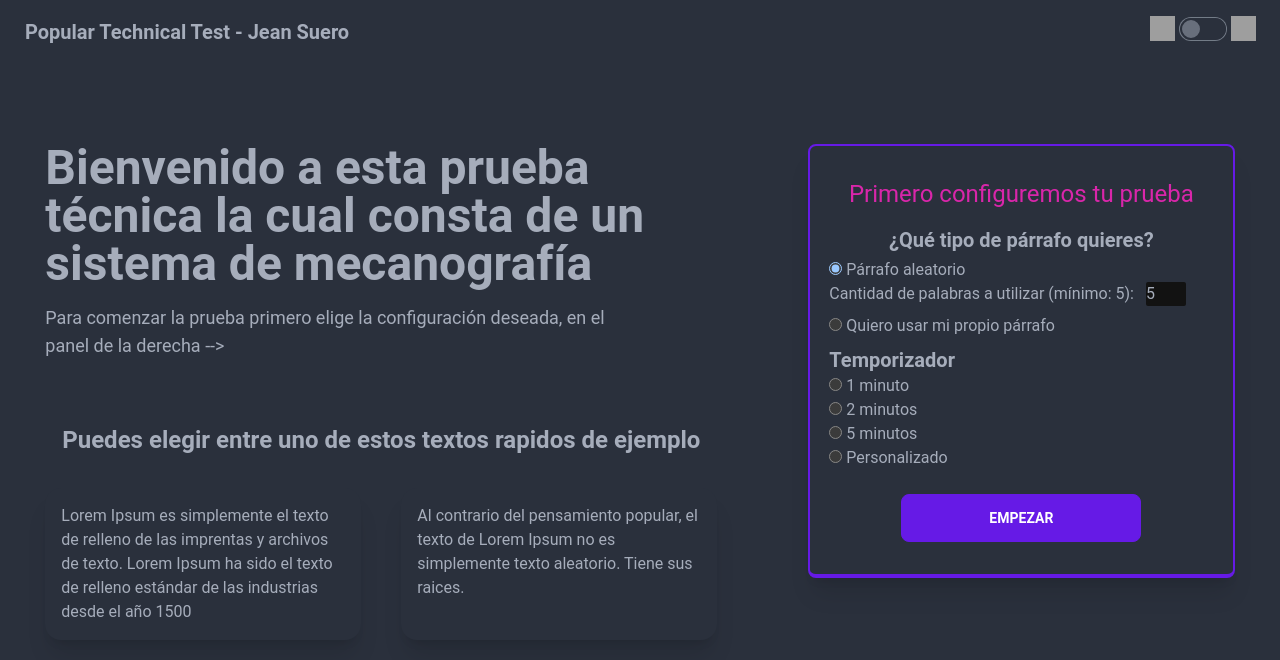
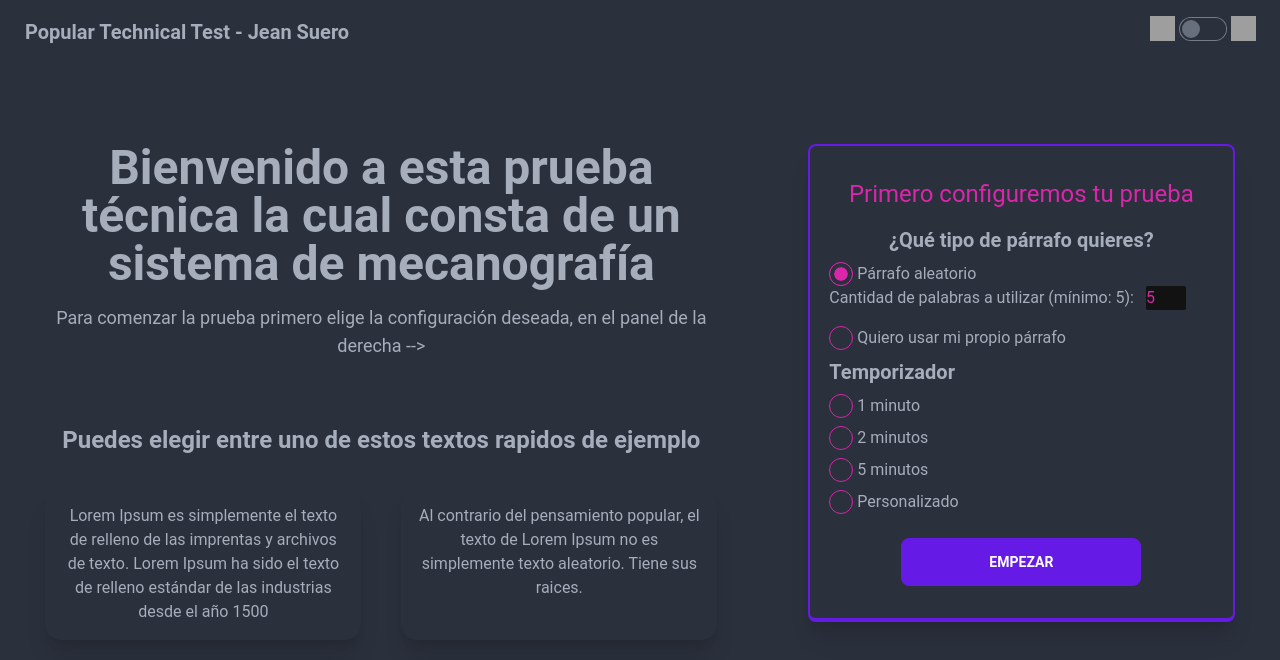
Before and after one commit to Sheansuke/popular-technical-test-jean-suero, a Next.js app: page / in a window 1280 px wide. Both pictures are taken after a click on the radio button 835 px from the left and 268 px from the top of the page. Shown: the top 660 px of the page. Built offline with nearby package versions, Linux system fonts and the light colour scheme; grey boxes are pictures that could not be loaded.

Commit message:
:lipstick: [UI]: improve UI experience

```diff
--- a/components/atoms/InputRadio.tsx
+++ b/components/atoms/InputRadio.tsx
@@ -8,8 +8,8 @@ interface InputRadioProps {
 
 export const InputRadio: FC<InputRadioProps> = ({value, label, rest }) => {
   return (
-    <div>
-      <input {...rest} type="radio" value={value} /> <span>{label ?? ""}</span>
+    <div className="flex mt-2">
+      <input {...rest} type="radio" className="radio radio-secondary mr-1"  value={value} /> <span>{label ?? ""}</span>
     </div>
   );
 };
--- a/components/molecules/ConfigTyping/ConfigTyping.tsx
+++ b/components/molecules/ConfigTyping/ConfigTyping.tsx
@@ -58,7 +58,7 @@ export const ConfigTyping: FC<ConfigTypingProps> = ({ onDataSubmit }) => {
               type="number"
               defaultValue="5"
               {...register("wordsCount", { required: true, min: 5 })}
-              className="w-10 rounded-sm ml-2 mb-2"
+              className="w-10 rounded-sm ml-2 mb-2 text-secondary"
             />
           </>
         )}
@@ -76,7 +76,7 @@ export const ConfigTyping: FC<ConfigTypingProps> = ({ onDataSubmit }) => {
             </h2>
             <textarea
               {...register("customParagraph", { required: true })}
-              className="rounded-md w-full h-32 border-2 border-base-900"
+              className="rounded-md w-full h-32 border-2 border-base-900 text-secondary"
             />
           </div>
         )}
@@ -111,7 +111,7 @@ export const ConfigTyping: FC<ConfigTypingProps> = ({ onDataSubmit }) => {
               <input
                 type="number"
                 {...register("customTimerMinutes", { required: true, min: 1 })}
-                className="w-10 rounded-sm ml-2 border-2 border-base-900"
+                className="w-10 rounded-sm ml-2 border-2 border-base-900 "
               />
             )}
           </div>
@@ -124,7 +124,7 @@ export const ConfigTyping: FC<ConfigTypingProps> = ({ onDataSubmit }) => {
 
           {hasError && (
             <p className="mt-2 text-error">
-              ¡Parece que te faltan algunos campos, o has configurado algo mal revisa bien!
+              ¡Debes completar todos los campos requeridos, verifica la configuración nuevamente!
             </p>
           )}
         </div>
--- a/pages/index.tsx
+++ b/pages/index.tsx
@@ -5,13 +5,13 @@ const Home: NextPage = () => {
   return (
     <div>
       <div className="  flex justify-around mt-20  relative">
-        <div className="max-w-2xl    ">
+        <div className="max-w-2xl text-center   ">
           <p className="text-5xl  font-bold  ">
             Bienvenido a esta prueba técnica la cual consta de un sistema de
             mecanografía
           </p>
 
-          <p className="text-lg mt-4 max-w-xl ">
+          <p className="text-lg mt-4  ">
             Para comenzar la prueba primero elige la configuración deseada, en
             el panel de la derecha {`-->`}
           </p>
```
